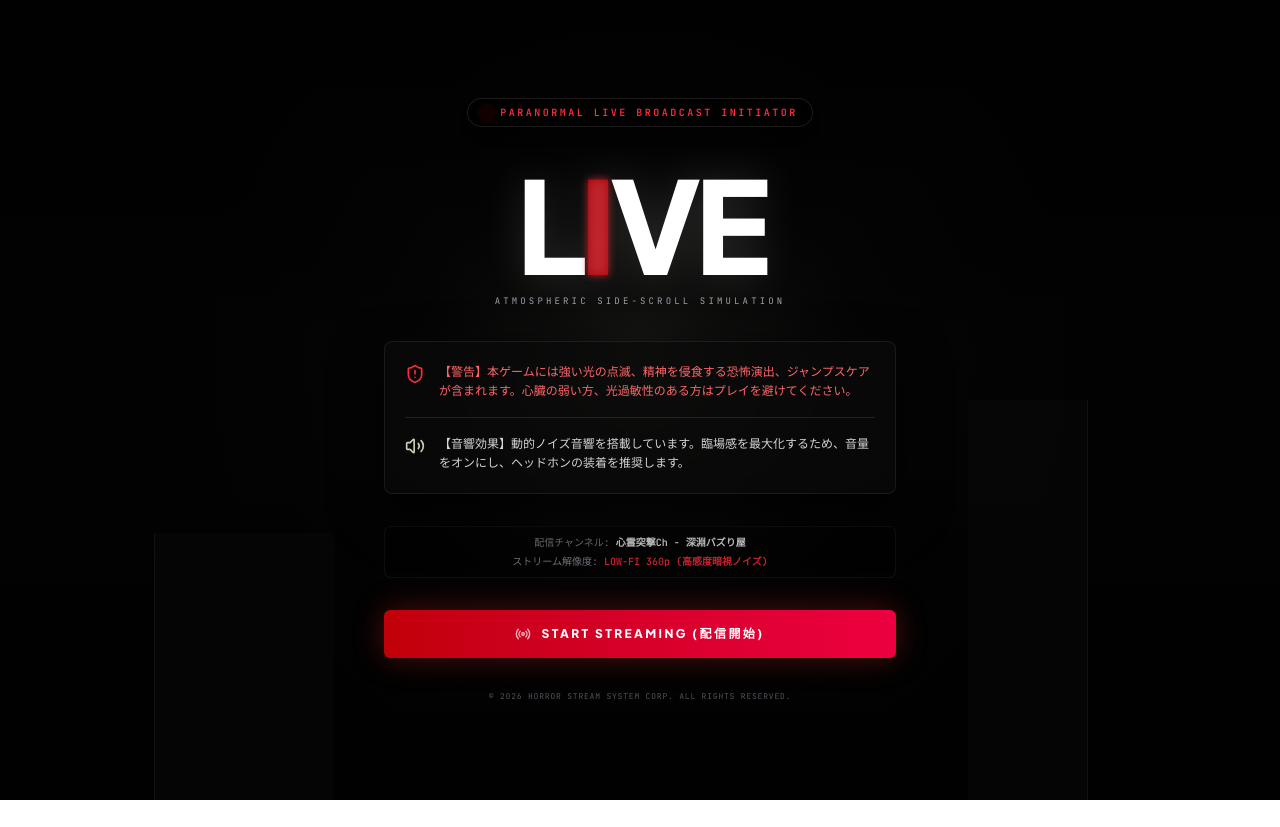
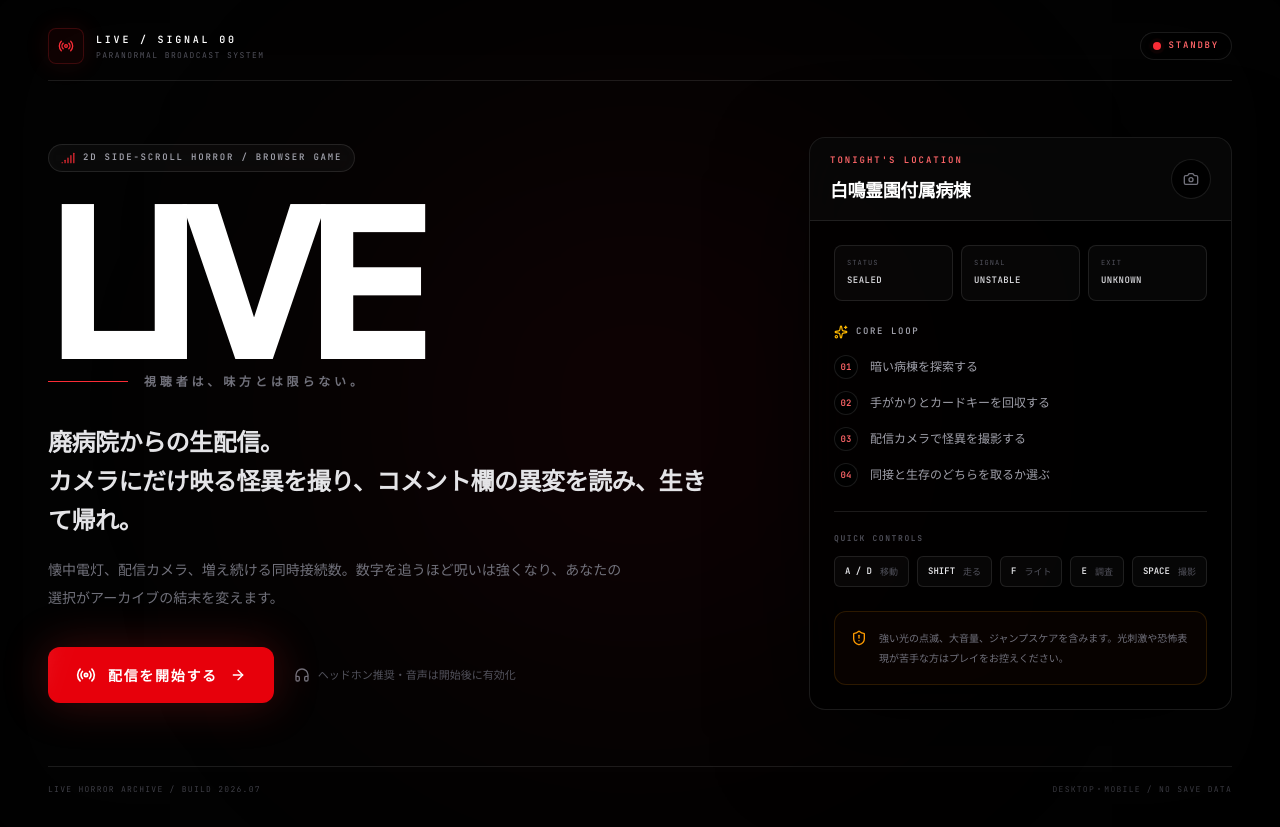
Before and after one commit to shinya-chigita/horroLive, a React (Vite) app: page / in a window 1280 px wide. Before the commit the page ends 800 px from the top, so only its background shows below. Built offline with nearby package versions, Linux system fonts and the light colour scheme; a web font is replaced by a local one.

Commit message:
feat: redesign title screen and onboarding identity

```diff
--- a/src/components/TitleScreen.tsx
+++ b/src/components/TitleScreen.tsx
@@ -4,17 +4,31 @@
  */
 
 import React from 'react';
-import { Volume2, ShieldAlert, Radio } from 'lucide-react';
+import {
+  ArrowRight,
+  Camera,
+  Headphones,
+  Radio,
+  ShieldAlert,
+  Signal,
+  Sparkles,
+} from 'lucide-react';
 import { AudioSynth } from '../utils/audio';
 
 interface TitleScreenProps {
   onStartGame: () => void;
 }
 
+const CONTROL_ITEMS = [
+  ['A / D', '移動'],
+  ['SHIFT', '走る'],
+  ['F', 'ライト'],
+  ['E', '調査'],
+  ['SPACE', '撮影'],
+] as const;
+
 export default function TitleScreen({ onStartGame }: TitleScreenProps) {
-
   const handleStart = () => {
-    // Initiate audio context immediately on user click
     AudioSynth.init();
     AudioSynth.playStinger();
     onStartGame();
@@ -23,77 +37,155 @@ export default function TitleScreen({ onStartGame }: TitleScreenProps) {
   return (
     <div
       id="title-screen-container"
-      className="fixed inset-0 bg-[#050505] flex flex-col items-center justify-center p-6 text-zinc-100 z-50 select-none font-sans overflow-hidden"
+      className="relative min-h-[100dvh] overflow-hidden bg-[#030303] text-zinc-100"
     >
-      {/* Immersive Theme Background Glow */}
-      <div className="absolute inset-0 bg-radial-[circle_450px_at_50%_45%] from-[#fffee0]/10 via-[#050505] to-[#020202] opacity-90 pointer-events-none" />
-      <div className="absolute inset-0 crt-scanlines opacity-30 mix-blend-overlay pointer-events-none" />
-      <div className="absolute inset-0 pointer-events-none bg-gradient-to-t from-black via-transparent to-black opacity-65" />
+      <div className="absolute inset-0 title-grid opacity-50 pointer-events-none" />
+      <div className="absolute inset-0 signal-noise opacity-35 pointer-events-none" />
+      <div className="absolute inset-0 ambient-vignette pointer-events-none" />
+      <div className="absolute left-1/2 top-[18%] h-[520px] w-[520px] -translate-x-1/2 rounded-full bg-red-800/10 blur-[140px] pointer-events-none" />
 
-      {/* Decorative vertical pillar lines to mimic the background hospital setting */}
-      <div className="absolute bottom-0 left-[12%] w-[180px] h-1/3 bg-[#0c0c0e]/40 border-l border-white/5 pointer-events-none" />
-      <div className="absolute bottom-0 right-[15%] w-[120px] h-1/2 bg-[#0c0c0e]/40 border-r border-white/5 pointer-events-none" />
-
-      <div className="w-full max-w-lg text-center space-y-8 z-10">
-
-        {/* Blinking Live Header */}
-        <div className="flex items-center justify-center gap-3">
-          <div className="flex items-center gap-2 bg-black/50 backdrop-blur-md px-3.5 py-1.5 rounded-full border border-white/10 shadow-lg">
-            <span className="w-2.5 h-2.5 bg-red-600 rounded-full animate-ping" />
-            <span className="text-red-500 text-[10px] font-mono font-black tracking-[0.25em] uppercase">
-              PARANORMAL LIVE BROADCAST INITIATOR
-            </span>
+      <div className="relative z-10 mx-auto flex min-h-[100dvh] w-full max-w-[1500px] flex-col px-4 pb-6 pt-5 sm:px-8 sm:pb-8 sm:pt-7 lg:px-12">
+        <header className="flex flex-wrap items-center justify-between gap-4 border-b border-white/10 pb-4">
+          <div className="flex items-center gap-3">
+            <div className="flex h-9 w-9 items-center justify-center rounded-lg border border-red-500/20 bg-red-950/20 text-red-500 shadow-[0_0_25px_rgba(220,38,38,0.12)]">
+              <Radio className="h-4 w-4" />
+            </div>
+            <div>
+              <p className="font-mono text-[10px] font-black tracking-[0.28em] text-white">LIVE / SIGNAL 00</p>
+              <p className="mt-0.5 font-mono text-[8px] tracking-[0.18em] text-zinc-600">PARANORMAL BROADCAST SYSTEM</p>
             </div>
           </div>
 
-        {/* Big Title Logo */}
-        <div className="relative space-y-2">
-          <h1 className="text-8xl md:text-9xl font-black tracking-tighter text-white font-sans flex justify-center items-center select-none filter drop-shadow-[0_0_20px_rgba(255,255,255,0.15)]">
-            <span>L</span>
-            <span className="text-red-600 animate-pulse relative">I<span className="absolute inset-0 text-red-500 blur-xs">I</span></span>
-            <span>V</span>
-            <span>E</span>
+          <div className="flex items-center gap-2 rounded-full border border-white/10 bg-black/50 px-3 py-1.5 backdrop-blur-md">
+            <span className="relative flex h-2 w-2">
+              <span className="absolute inline-flex h-full w-full animate-ping rounded-full bg-red-500 opacity-70" />
+              <span className="relative inline-flex h-2 w-2 rounded-full bg-red-500" />
+            </span>
+            <span className="font-mono text-[9px] font-black tracking-[0.2em] text-red-400">STANDBY</span>
+          </div>
+        </header>
+
+        <main className="grid flex-1 items-center gap-10 py-10 lg:grid-cols-[minmax(0,1.25fr)_minmax(360px,0.75fr)] lg:gap-14 lg:py-14">
+          <section className="max-w-4xl">
+            <div className="inline-flex items-center gap-2 rounded-full border border-white/10 bg-white/[0.035] px-3 py-1.5 font-mono text-[9px] font-bold tracking-[0.2em] text-zinc-400 backdrop-blur-md">
+              <Signal className="h-3.5 w-3.5 text-red-500" />
+              2D SIDE-SCROLL HORROR / BROWSER GAME
+            </div>
+
+            <div className="mt-7">
+              <h1 className="live-logo select-none text-[clamp(5.5rem,19vw,13rem)] font-black leading-[0.72] tracking-[-0.1em] text-white" aria-label="LIVE">
+                L<span className="live-logo-mark">I</span>VE
               </h1>
-          <div className="text-[9px] text-zinc-400 font-mono tracking-[0.35em] mt-2 uppercase">
-            Atmospheric Side-Scroll Simulation
+              <div className="mt-6 flex items-center gap-4">
+                <div className="h-px w-12 bg-red-500 sm:w-20" />
+                <p className="font-mono text-[10px] font-black tracking-[0.32em] text-zinc-500 sm:text-xs">
+                  視聴者は、味方とは限らない。
+                </p>
               </div>
             </div>
 
-        {/* Game Warnings / Headphone Advice in pristine glass-panel style */}
-        <div className="glass-panel rounded-lg p-5 text-left space-y-4 shadow-[0_20px_50px_rgba(0,0,0,0.8)] border border-white/10">
-          <div className="flex items-start gap-3.5 text-red-400">
-            <ShieldAlert className="w-5 h-5 shrink-0 mt-0.5 text-red-500" />
-            <div className="text-xs font-medium leading-relaxed font-sans">
-              【警告】本ゲームには強い光の点滅、精神を侵食する恐怖演出、ジャンプスケアが含まれます。心臓の弱い方、光過敏性のある方はプレイを避けてください。
+            <p className="mt-8 max-w-2xl text-balance text-lg font-bold leading-relaxed tracking-[-0.02em] text-zinc-200 sm:text-2xl sm:leading-relaxed">
+              廃病院からの生配信。<br className="hidden sm:block" />
+              カメラにだけ映る怪異を撮り、コメント欄の異変を読み、生きて帰れ。
+            </p>
+            <p className="mt-4 max-w-xl text-sm leading-7 text-zinc-500">
+              懐中電灯、配信カメラ、増え続ける同時接続数。数字を追うほど呪いは強くなり、あなたの選択がアーカイブの結末を変えます。
+            </p>
+
+            <div className="mt-9 flex flex-col gap-3 sm:flex-row sm:items-center">
+              <button
+                type="button"
+                onClick={handleStart}
+                className="group relative inline-flex min-h-14 items-center justify-center gap-3 overflow-hidden rounded-xl bg-red-600 px-7 py-4 text-sm font-black tracking-[0.12em] text-white shadow-[0_0_45px_rgba(220,38,38,0.28)] transition hover:bg-red-500 hover:shadow-[0_0_60px_rgba(220,38,38,0.42)] focus-visible:outline-none focus-visible:ring-2 focus-visible:ring-red-400 focus-visible:ring-offset-2 focus-visible:ring-offset-black active:scale-[0.98]"
+              >
+                <span className="absolute inset-y-0 -left-20 w-16 skew-x-[-18deg] bg-white/20 blur-lg transition-transform duration-700 group-hover:translate-x-[360px]" />
+                <Radio className="relative h-5 w-5" />
+                <span className="relative">配信を開始する</span>
+                <ArrowRight className="relative h-4 w-4 transition-transform group-hover:translate-x-1" />
+              </button>
+
+              <div className="flex items-center gap-2 px-2 text-[11px] text-zinc-600">
+                <Headphones className="h-4 w-4 text-zinc-500" />
+                ヘッドホン推奨・音声は開始後に有効化
               </div>
             </div>
+          </section>
 
-          <div className="flex items-start gap-3.5 text-zinc-300 border-t border-white/10 pt-4">
-            <Volume2 className="w-5 h-5 shrink-0 mt-0.5 text-[#fffee0]/80" />
-            <div className="text-xs leading-relaxed font-sans font-light">
-              【音響効果】動的ノイズ音響を搭載しています。臨場感を最大化するため、音量をオンにし、ヘッドホンの装着を推奨します。
+          <aside className="broadcast-frame overflow-hidden rounded-2xl border border-white/10 bg-black/70 shadow-[0_30px_90px_rgba(0,0,0,0.75)] backdrop-blur-xl">
+            <div className="border-b border-white/10 bg-white/[0.025] px-5 py-4">
+              <div className="flex items-center justify-between gap-4">
+                <div>
+                  <p className="font-mono text-[9px] font-black tracking-[0.22em] text-red-400">TONIGHT'S LOCATION</p>
+                  <h2 className="mt-2 text-lg font-black tracking-[-0.025em] text-white">白鳴霊園付属病棟</h2>
+                </div>
+                <div className="flex h-10 w-10 items-center justify-center rounded-full border border-white/10 bg-black text-zinc-500">
+                  <Camera className="h-4 w-4" />
                 </div>
               </div>
             </div>
 
-        {/* Channel setup info */}
-        <div className="text-zinc-500 font-mono text-[10px] space-y-1 bg-black/20 py-2 rounded-md border border-white/5">
-          <div>配信チャンネル: <span className="text-white/80 font-bold">心霊突撃Ch - 深淵バズり屋</span></div>
-          <div>ストリーム解像度: <span className="text-red-500/80 font-bold font-mono">LOW-FI 360p (高感度暗視ノイズ)</span></div>
+            <div className="p-5 sm:p-6">
+              <div className="grid grid-cols-3 gap-2 font-mono">
+                {[
+                  ['STATUS', 'SEALED'],
+                  ['SIGNAL', 'UNSTABLE'],
+                  ['EXIT', 'UNKNOWN'],
+                ].map(([label, value]) => (
+                  <div key={label} className="rounded-lg border border-white/10 bg-white/[0.025] px-3 py-3">
+                    <p className="text-[7px] tracking-[0.15em] text-zinc-600">{label}</p>
+                    <p className="mt-1.5 text-[9px] font-black tracking-wider text-zinc-300">{value}</p>
+                  </div>
+                ))}
               </div>
 
-        {/* Start Button */}
-        <button
-          onClick={handleStart}
-          className="group relative px-8 py-4 w-full bg-gradient-to-r from-red-700 to-rose-600 hover:from-red-600 hover:to-rose-500 text-white font-extrabold rounded-md text-xs tracking-[0.2em] uppercase transition-all duration-300 shadow-[0_0_30px_rgba(220,38,38,0.35)] hover:shadow-[0_0_45px_rgba(220,38,38,0.55)] cursor-pointer overflow-hidden transform active:scale-[0.98] flex items-center justify-center gap-2.5"
-        >
-          <Radio className="w-4 h-4 text-white group-hover:scale-125 transition-transform animate-pulse" />
-          <span>START STREAMING (配信開始)</span>
-        </button>
+              <div className="mt-6">
+                <div className="flex items-center gap-2">
+                  <Sparkles className="h-3.5 w-3.5 text-amber-400" />
+                  <p className="font-mono text-[9px] font-black tracking-[0.18em] text-zinc-400">CORE LOOP</p>
+                </div>
+                <ol className="mt-4 space-y-3">
+                  {[
+                    '暗い病棟を探索する',
+                    '手がかりとカードキーを回収する',
+                    '配信カメラで怪異を撮影する',
+                    '同接と生存のどちらを取るか選ぶ',
+                  ].map((item, index) => (
+                    <li key={item} className="flex items-center gap-3 text-xs text-zinc-400">
+                      <span className="flex h-6 w-6 shrink-0 items-center justify-center rounded-full border border-white/10 bg-black font-mono text-[9px] font-black text-red-400">
+                        {String(index + 1).padStart(2, '0')}
+                      </span>
+                      {item}
+                    </li>
+                  ))}
+                </ol>
+              </div>
 
-        <div className="text-[8px] text-zinc-600 font-mono tracking-widest uppercase">
-          © 2026 HORROR STREAM SYSTEM CORP. ALL RIGHTS RESERVED.
+              <div className="mt-6 border-t border-white/10 pt-5">
+                <p className="font-mono text-[8px] font-black tracking-[0.2em] text-zinc-600">QUICK CONTROLS</p>
+                <div className="mt-3 flex flex-wrap gap-2">
+                  {CONTROL_ITEMS.map(([key, label]) => (
+                    <div key={key} className="flex items-center gap-2 rounded-md border border-white/10 bg-white/[0.025] px-2.5 py-2">
+                      <kbd className="font-mono text-[9px] font-black text-zinc-200">{key}</kbd>
+                      <span className="text-[9px] text-zinc-600">{label}</span>
                     </div>
+                  ))}
+                </div>
+              </div>
+
+              <div className="mt-6 flex items-start gap-3 rounded-xl border border-amber-500/15 bg-amber-950/10 p-4">
+                <ShieldAlert className="mt-0.5 h-4 w-4 shrink-0 text-amber-500" />
+                <p className="text-[10px] leading-5 text-zinc-500">
+                  強い光の点滅、大音量、ジャンプスケアを含みます。光刺激や恐怖表現が苦手な方はプレイをお控えください。
+                </p>
+              </div>
+            </div>
+          </aside>
+        </main>
+
+        <footer className="flex flex-wrap items-center justify-between gap-3 border-t border-white/10 pt-4 font-mono text-[8px] tracking-[0.16em] text-zinc-700">
+          <span>LIVE HORROR ARCHIVE / BUILD 2026.07</span>
+          <span>DESKTOP・MOBILE / NO SAVE DATA</span>
+        </footer>
       </div>
     </div>
   );
```
Lines whose indentation alone changed are shown as unchanged.
